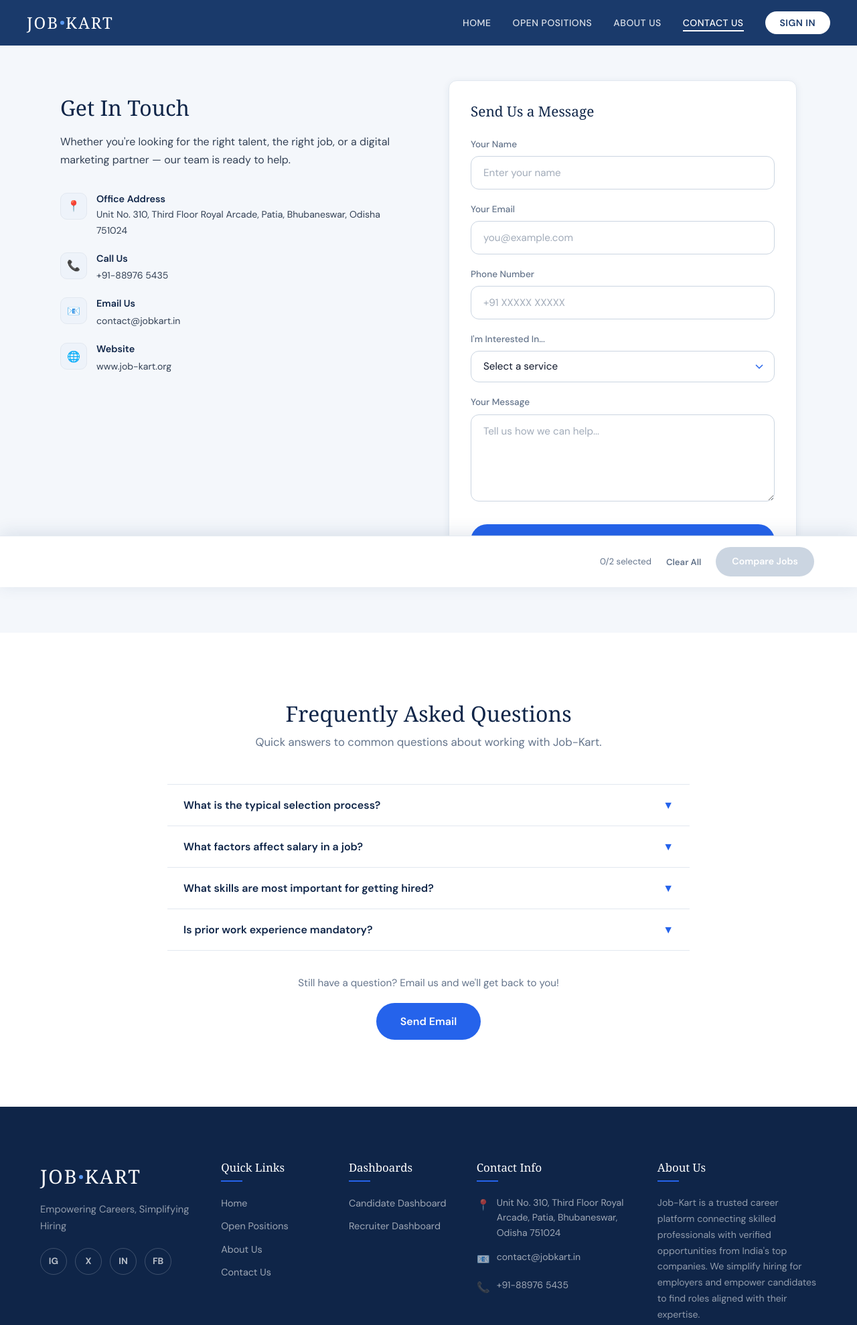
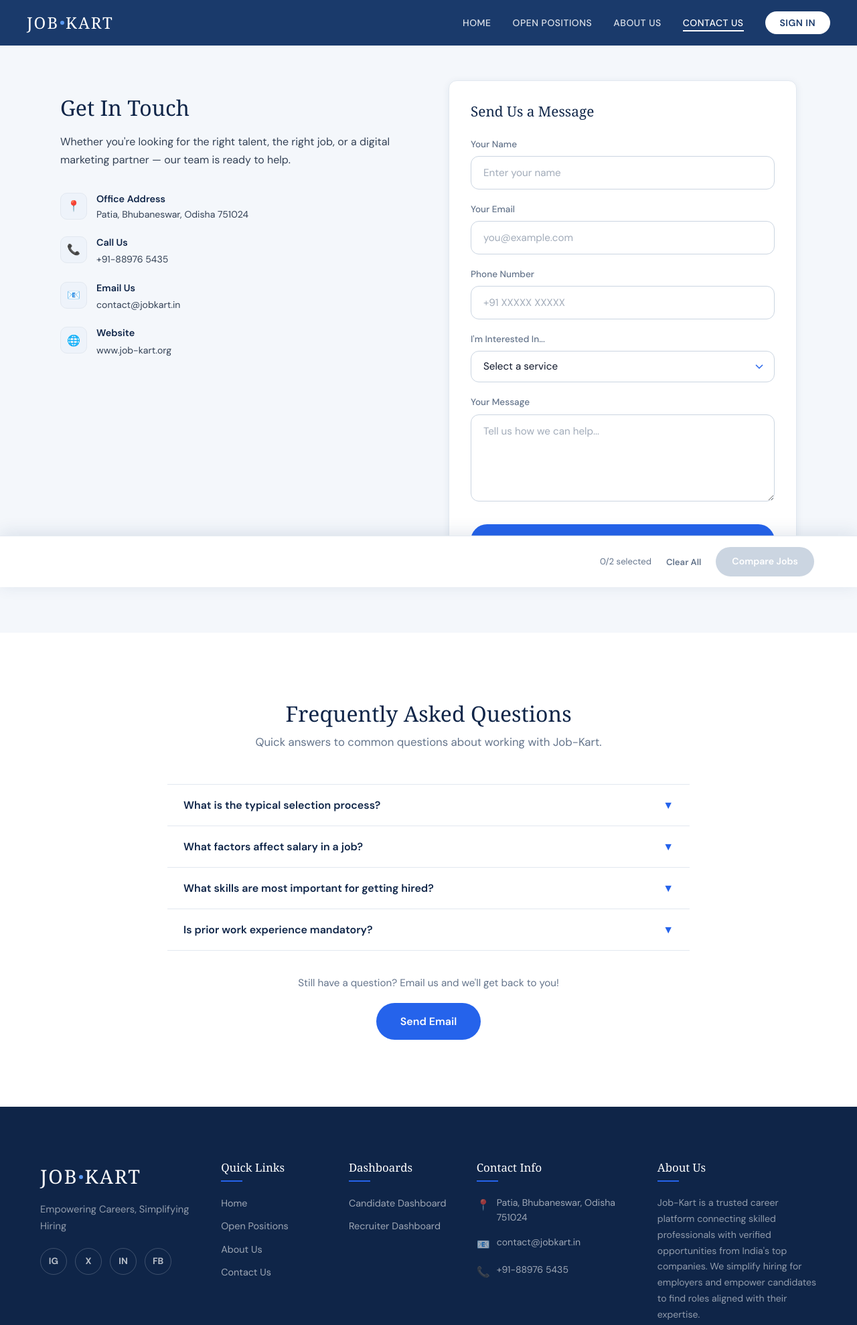
Before and after one commit to Ishuu278/JOB-KART, a website: page frontend/contact.html in a window 1280 px wide. Shown: the top 1979 px of the page at 67% size. Drawn offline with Linux system fonts and the light colour scheme.

Commit message:
Simplify address to Patia, Bhubaneswar, Odisha 751024

```diff
--- a/frontend/contact.html
+++ b/frontend/contact.html
@@ -51,7 +51,7 @@
             <div class="contact-detail-icon">📍</div>
             <div class="contact-detail-text">
               <h4>Office Address</h4>
-              <p>Unit No. 310, Third Floor Royal Arcade, Patia, Bhubaneswar, Odisha 751024</p>
+              <p>Patia, Bhubaneswar, Odisha 751024</p>
             </div>
           </div>
 
@@ -226,7 +226,7 @@
         <h3>Contact Info</h3>
         <div class="footer-contact-item">
           <span class="footer-contact-icon">📍</span>
-          <span>Unit No. 310, Third Floor Royal Arcade, Patia, Bhubaneswar, Odisha 751024</span>
+          <span>Patia, Bhubaneswar, Odisha 751024</span>
         </div>
         <div class="footer-contact-item">
           <span class="footer-contact-icon">📧</span>
```
Also changed, not shown: frontend/about.html (+1 -1 lines), frontend/company.html (+1 -1 lines), frontend/compare.html (+1 -1 lines), frontend/index.html (+1 -1 lines), frontend/job-details.html (+1 -1 lines), frontend/openings.html (+1 -1 lines), frontend/services.html (+1 -1 lines).
